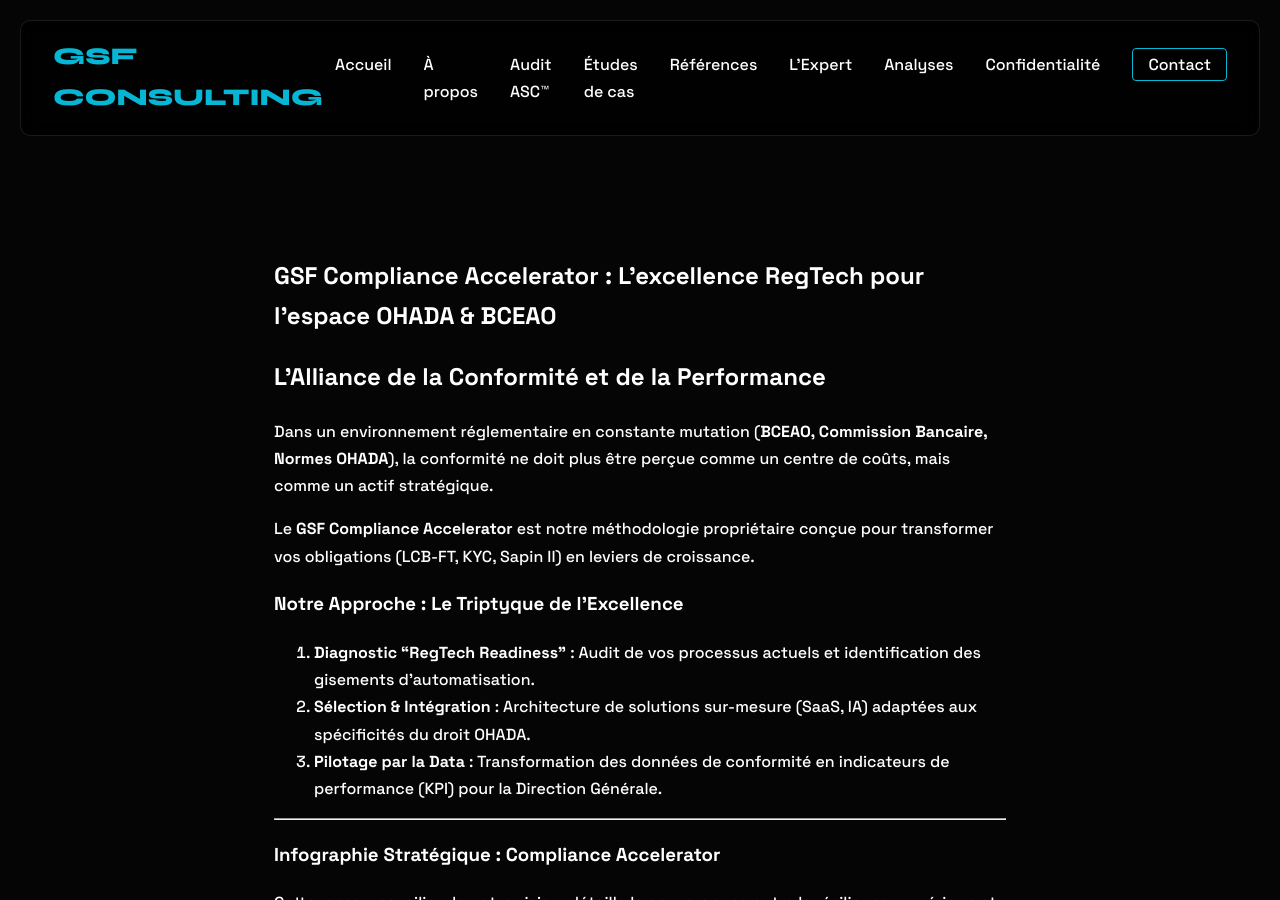
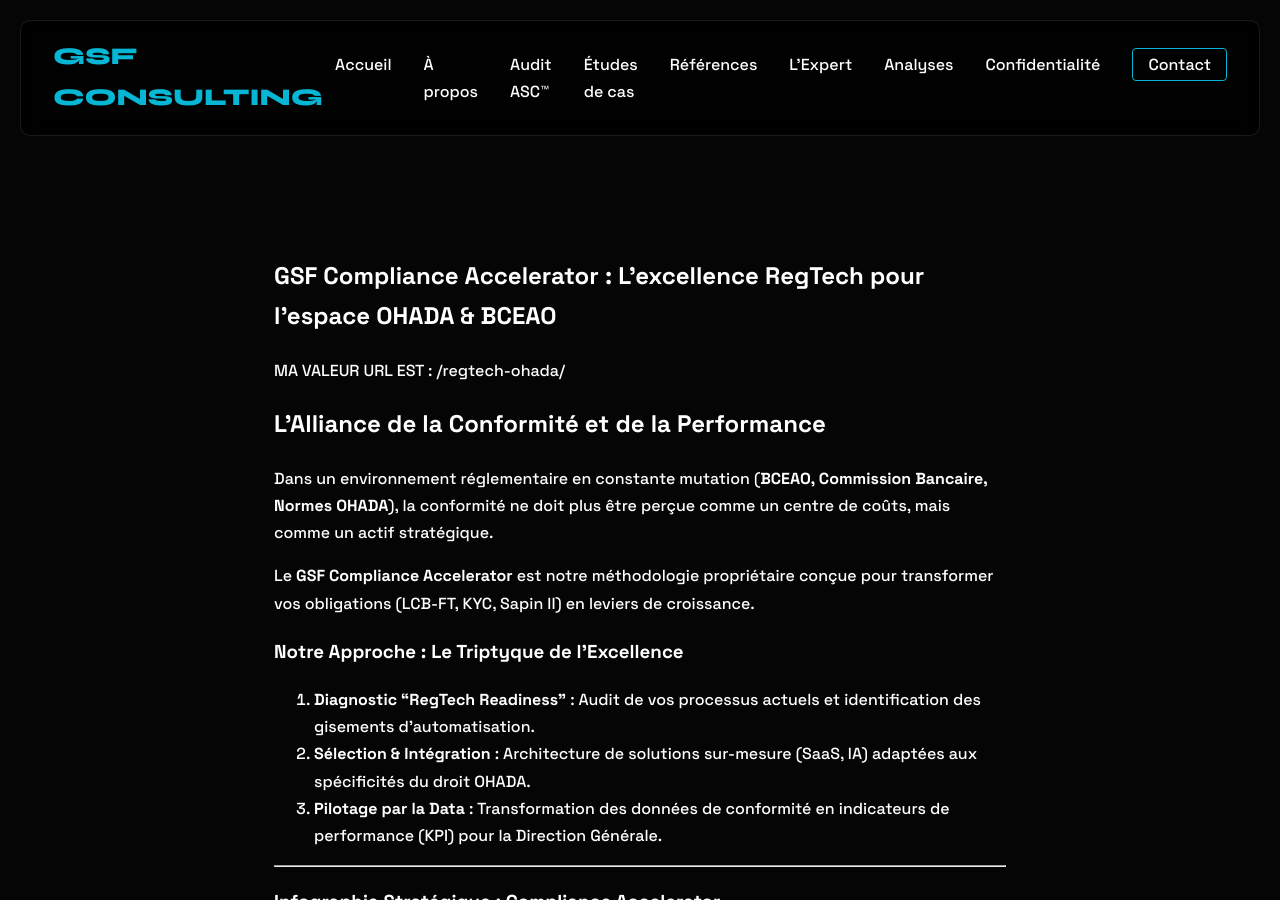
Before and after one commit to GSF-CONSULTING-INTERNATIONALE/.github.io-, a Jekyll site: the page built from regtech-ohada/index.md, in a window 1280 px wide and 900 px high. Built offline with Jekyll 4.4.1, drawn with Linux system fonts in a browser that asks for light colours.

Commit message:
Updated 1 file via CloudCannon.

```diff
--- a/regtech-ohada/index.md
+++ b/regtech-ohada/index.md
@@ -35,7 +35,7 @@
     }
   }
 ---
-<!-- DEBUG: {{ page.url }} -->
+MA VALEUR URL EST : {{ page.url }}
 ## L'Alliance de la Conformité et de la Performance
 
 Dans un environnement réglementaire en constante mutation (**BCEAO, Commission Bancaire, Normes OHADA**), la conformité ne doit plus être perçue comme un centre de coûts, mais comme un actif stratégique.
```
